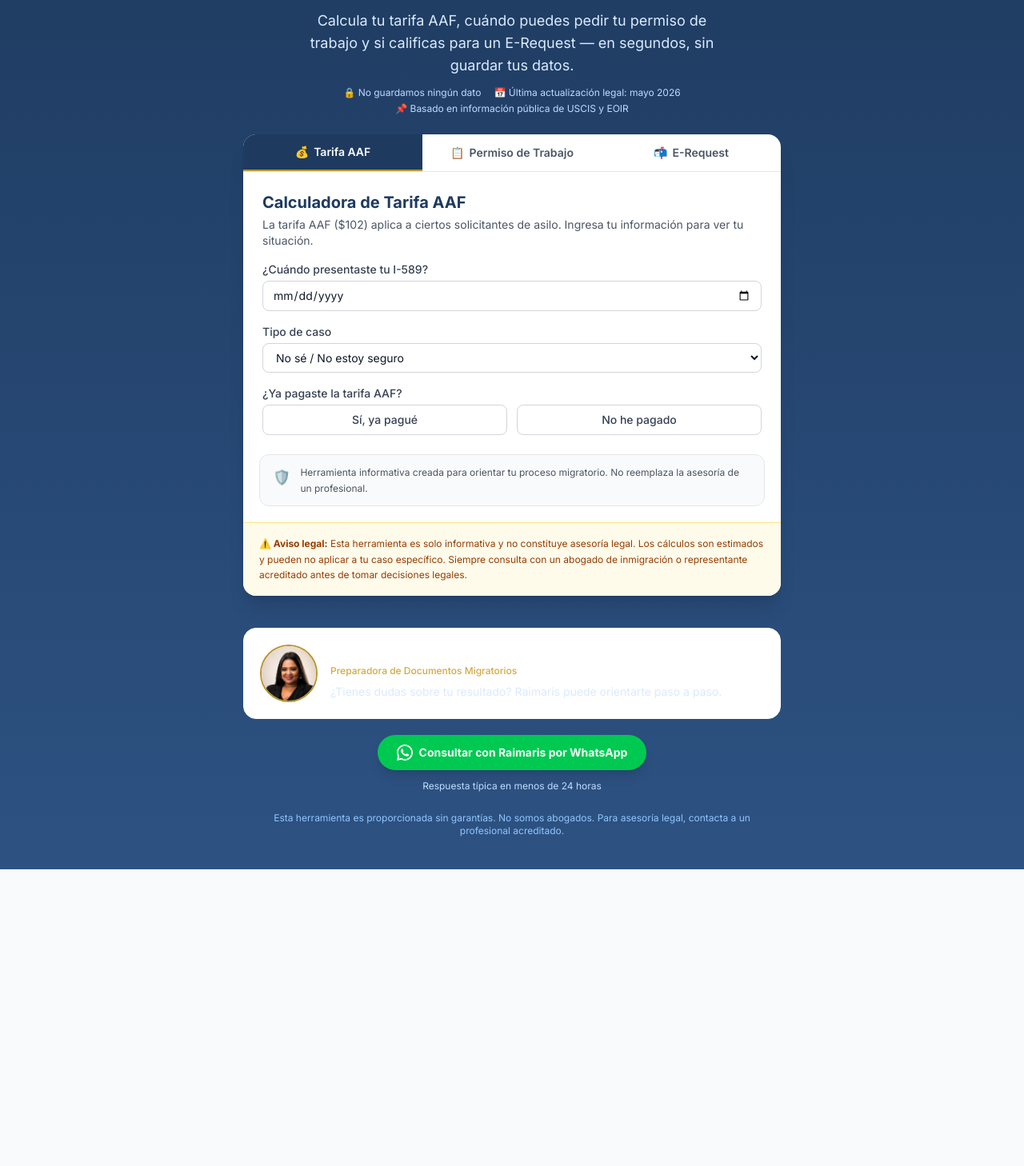
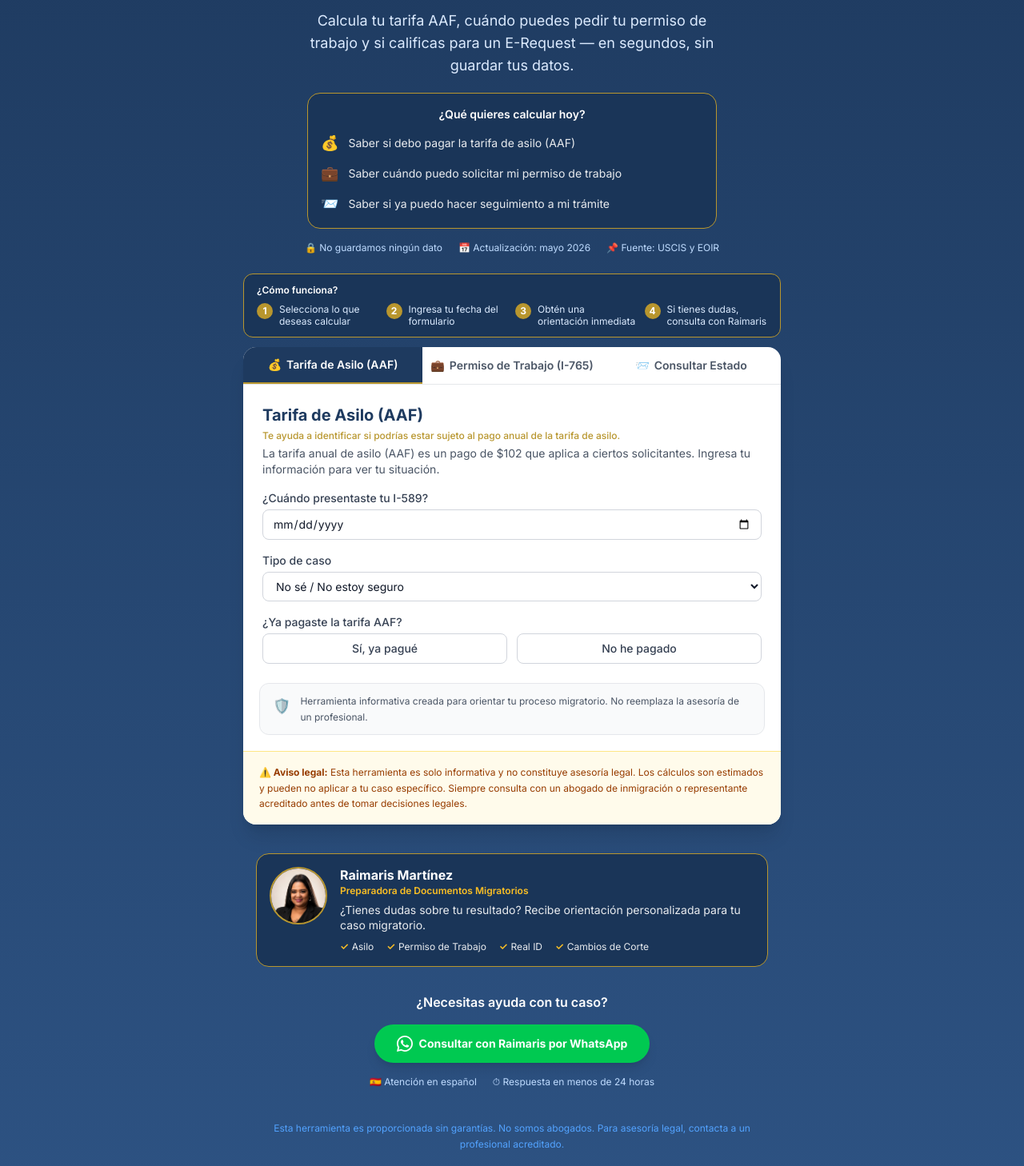
Before and after one commit to ANYORK03/calculadora-asilo, a Next.js app: page / in a window 1280 px wide. Shown: the part 172-1630 px from the top of the page at 80% size. Before the commit the page ends 1259 px from the top, so only its background shows below. Built offline with nearby package versions, Linux system fonts and the light colour scheme.

Commit message:
v1.3 - Mejora de comprension para usuarios sin experiencia migratoria

```diff
--- a/app/page.tsx
+++ b/app/page.tsx
@@ -240,10 +240,13 @@ function CalculadoraAAF() {
 
   return (
     <div className="space-y-4">
-      <SectionTitle>Calculadora de Tarifa AAF</SectionTitle>
+      <SectionTitle>Tarifa de Asilo (AAF)</SectionTitle>
+      <p className="text-xs text-[#b8962e] font-medium mb-1">
+        Te ayuda a identificar si podrías estar sujeto al pago anual de la tarifa de asilo.
+      </p>
       <p className="text-sm text-gray-600">
-        La tarifa AAF ($102) aplica a ciertos solicitantes de asilo. Ingresa tu
-        información para ver tu situación.
+        La tarifa anual de asilo (AAF) es un pago de $102 que aplica a ciertos
+        solicitantes. Ingresa tu información para ver tu situación.
       </p>
 
       <div>
@@ -406,11 +409,14 @@ function CalculadoraPermiso() {
 
   return (
     <div className="space-y-4">
-      <SectionTitle>Calculadora de Permiso de Trabajo (EAD)</SectionTitle>
+      <SectionTitle>Permiso de Trabajo (I-765)</SectionTitle>
+      <p className="text-xs text-[#b8962e] font-medium mb-1">
+        Calcula cuándo podrías presentar tu solicitud de permiso de trabajo basada en asilo.
+      </p>
       <p className="text-sm text-gray-600">
-        Después de presentar el I-589, tienes que esperar{" "}
-        <strong>150 días</strong> para solicitar y{" "}
-        <strong>180 días</strong> para recibir tu permiso de trabajo.
+        Después de presentar el formulario I-589 (solicitud de asilo), debes esperar{" "}
+        <strong>150 días</strong> para solicitar tu permiso y{" "}
+        <strong>180 días</strong> para recibirlo.
       </p>
 
       <div>
@@ -522,11 +528,15 @@ function CalculadoraERequest() {
 
   return (
     <div className="space-y-4">
-      <SectionTitle>Calculadora E-Request (I-765)</SectionTitle>
+      <SectionTitle>Consultar Estado del Caso (E-Request)</SectionTitle>
+      <p className="text-xs text-[#b8962e] font-medium mb-1">
+        Te ayuda a saber si ya podrías hacer seguimiento a tu trámite mediante un E-Request.
+      </p>
       <p className="text-sm text-gray-600">
-        Si enviaste tu I-765 y no has recibido respuesta, el E-Request te
-        permite consultar el estado. A los <strong>60 días</strong> puedes
-        solicitarlo; a los <strong>90 días</strong> se considera urgente.
+        Si enviaste el formulario I-765 (permiso de trabajo) y no has recibido
+        respuesta, puedes enviar un E-Request para preguntar el estado. A los{" "}
+        <strong>60 días</strong> puedes solicitarlo; a los{" "}
+        <strong>90 días</strong> se considera una demora importante.
       </p>
 
       <div>
@@ -559,29 +569,42 @@ function CalculadoraERequest() {
 
 function SeccionPreparadora() {
   return (
-    <div className="max-w-2xl mx-auto mt-6">
-      <div className="bg-white bg-opacity-10 backdrop-blur-sm rounded-2xl px-5 py-5 flex items-center gap-4 border border-white border-opacity-20">
+    <div className="max-w-2xl mx-auto mt-5 px-4">
+      <div className="bg-[#1a3558] rounded-2xl px-4 py-4 flex items-start gap-4 border border-[#b8962e] border-opacity-40">
+        {/* Foto */}
         <div className="flex-shrink-0">
           {/* eslint-disable-next-line @next/next/no-img-element */}
           <img
             src="/images/raimaris-martinez.jpg"
             alt="Raimaris Martínez"
-            width={72}
-            height={72}
-            className="rounded-full object-cover object-top border-2 border-[#b8962e] w-[72px] h-[72px]"
+            className="rounded-full object-cover object-top border-2 border-[#b8962e] w-16 h-16 sm:w-[72px] sm:h-[72px]"
           />
         </div>
+
+        {/* Info */}
         <div className="flex-1 min-w-0">
-          <p className="text-white font-bold text-base leading-tight">
+          <p className="text-white font-bold text-sm sm:text-base leading-tight">
             Raimaris Martínez
           </p>
-          <p className="text-[#d4a843] text-xs font-medium mt-0.5">
+          <p className="text-[#fbbf24] text-xs font-semibold mt-0.5">
             Preparadora de Documentos Migratorios
           </p>
-          <p className="text-blue-100 text-sm mt-2 leading-snug">
-            ¿Tienes dudas sobre tu resultado? Raimaris puede orientarte paso a
-            paso.
+          <p className="text-white text-xs sm:text-sm mt-1.5 leading-snug opacity-90">
+            ¿Tienes dudas sobre tu resultado?{" "}
+            Recibe orientación personalizada para tu caso migratorio.
           </p>
+
+          {/* Credenciales */}
+          <div className="mt-2.5 flex flex-wrap gap-x-4 gap-y-0.5">
+            {["Asilo", "Permiso de Trabajo", "Real ID", "Cambios de Corte"].map(
+              (item) => (
+                <span key={item} className="text-xs flex items-center gap-1">
+                  <span className="text-[#fbbf24] font-bold">✓</span>
+                  <span className="text-white opacity-90">{item}</span>
+                </span>
+              )
+            )}
+          </div>
         </div>
       </div>
     </div>
@@ -591,9 +614,9 @@ function SeccionPreparadora() {
 // ─── Main Page ────────────────────────────────────────────────────────────────
 
 const TABS: { id: Tab; label: string; emoji: string }[] = [
-  { id: "aaf", label: "Tarifa AAF", emoji: "💰" },
-  { id: "permiso", label: "Permiso de Trabajo", emoji: "📋" },
-  { id: "erequest", label: "E-Request", emoji: "📬" },
+  { id: "aaf", label: "Tarifa de Asilo (AAF)", emoji: "💰" },
+  { id: "permiso", label: "Permiso de Trabajo (I-765)", emoji: "💼" },
+  { id: "erequest", label: "Consultar Estado", emoji: "📨" },
 ];
 
 const WHATSAPP_NUMBER = "13123075331";
@@ -621,22 +644,56 @@ export default function Home() {
             Calcula tu tarifa AAF, cuándo puedes pedir tu permiso de trabajo y
             si calificas para un E-Request — en segundos, sin guardar tus datos.
           </p>
-          <div className="flex flex-wrap justify-center gap-x-4 gap-y-1 mt-3">
-            <p className="text-blue-200 text-xs">
-              🔒 No guardamos ningún dato
+          {/* ¿Qué quieres calcular? */}
+          <div className="mt-5 bg-[#1a3558] rounded-2xl px-4 py-4 text-left max-w-lg mx-auto border border-[#b8962e] border-opacity-30">
+            <p className="text-white font-semibold text-sm text-center mb-3">
+              ¿Qué quieres calcular hoy?
             </p>
-            <p className="text-blue-200 text-xs">
-              📅 Última actualización legal: mayo 2026
-            </p>
-            <p className="text-blue-200 text-xs">
-              📌 Basado en información pública de USCIS y EOIR
-            </p>
+            <div className="space-y-2.5">
+              {[
+                { emoji: "💰", text: "Saber si debo pagar la tarifa de asilo (AAF)" },
+                { emoji: "💼", text: "Saber cuándo puedo solicitar mi permiso de trabajo" },
+                { emoji: "📨", text: "Saber si ya puedo hacer seguimiento a mi trámite" },
+              ].map((item) => (
+                <div key={item.text} className="flex items-center gap-3">
+                  <span className="text-lg">{item.emoji}</span>
+                  <span className="text-white text-sm opacity-90">{item.text}</span>
+                </div>
+              ))}
+            </div>
+          </div>
+
+          {/* Trust badges */}
+          <div className="flex flex-wrap justify-center gap-x-5 gap-y-1 mt-4">
+            <p className="text-blue-200 text-xs">🔒 No guardamos ningún dato</p>
+            <p className="text-blue-200 text-xs">📅 Actualización: mayo 2026</p>
+            <p className="text-blue-200 text-xs">📌 Fuente: USCIS y EOIR</p>
           </div>
         </div>
       </section>
 
       {/* Card principal */}
       <section className="px-4 pb-4">
+        {/* ¿Cómo funciona? */}
+        <div className="max-w-2xl mx-auto mb-3 bg-[#1a3558] rounded-xl px-4 py-3 border border-[#b8962e] border-opacity-30">
+          <p className="text-white text-xs font-semibold mb-2">¿Cómo funciona?</p>
+          <div className="grid grid-cols-2 sm:grid-cols-4 gap-2">
+            {[
+              { n: "1", t: "Selecciona lo que deseas calcular" },
+              { n: "2", t: "Ingresa tu fecha del formulario" },
+              { n: "3", t: "Obtén una orientación inmediata" },
+              { n: "4", t: "Si tienes dudas, consulta con Raimaris" },
+            ].map((s) => (
+              <div key={s.n} className="flex items-start gap-2">
+                <span className="flex-shrink-0 w-5 h-5 rounded-full bg-[#b8962e] text-white text-xs font-bold flex items-center justify-center">
+                  {s.n}
+                </span>
+                <span className="text-blue-100 text-xs leading-tight">{s.t}</span>
+              </div>
+            ))}
+          </div>
+        </div>
+
         <div className="max-w-2xl mx-auto bg-white rounded-2xl shadow-xl overflow-hidden">
           {/* Tabs */}
           <div className="flex border-b border-gray-200">
@@ -689,12 +746,17 @@ export default function Home() {
       <SeccionPreparadora />
 
       {/* CTA WhatsApp */}
-      <div className="max-w-2xl mx-auto mt-5 px-4 text-center pb-10">
+      <div className="max-w-2xl mx-auto mt-8 px-4 text-center pb-12">
+        {/* Pre-CTA */}
+        <p className="text-white font-semibold text-base mb-4">
+          ¿Necesitas ayuda con tu caso?
+        </p>
+
         <a
           href={`https://wa.me/${WHATSAPP_NUMBER}?text=${WHATSAPP_MSG}`}
           target="_blank"
           rel="noopener noreferrer"
-          className="inline-flex items-center gap-2 bg-green-500 hover:bg-green-600 text-white font-bold px-6 py-3 rounded-full shadow-lg transition-all text-sm"
+          className="inline-flex items-center gap-2 bg-green-500 hover:bg-green-600 text-white font-bold px-7 py-3.5 rounded-full shadow-lg transition-all text-sm"
         >
           <svg
             className="w-5 h-5 flex-shrink-0"
@@ -707,11 +769,15 @@ export default function Home() {
           </svg>
           Consultar con Raimaris por WhatsApp
         </a>
-        <p className="text-blue-200 text-xs mt-3">
-          Respuesta típica en menos de 24 horas
-        </p>
 
-        <p className="text-blue-300 text-xs mt-6">
+        {/* Trust signals */}
+        <div className="flex flex-wrap justify-center gap-x-5 gap-y-1 mt-4">
+          <p className="text-blue-200 text-xs">🇪🇸 Atención en español</p>
+          <p className="text-blue-200 text-xs">⏱ Respuesta en menos de 24 horas</p>
+        </div>
+
+        {/* Footer legal */}
+        <p className="text-blue-400 text-xs mt-10 leading-relaxed">
           Esta herramienta es proporcionada sin garantías. No somos abogados.
           Para asesoría legal, contacta a un profesional acreditado.
         </p>
```
